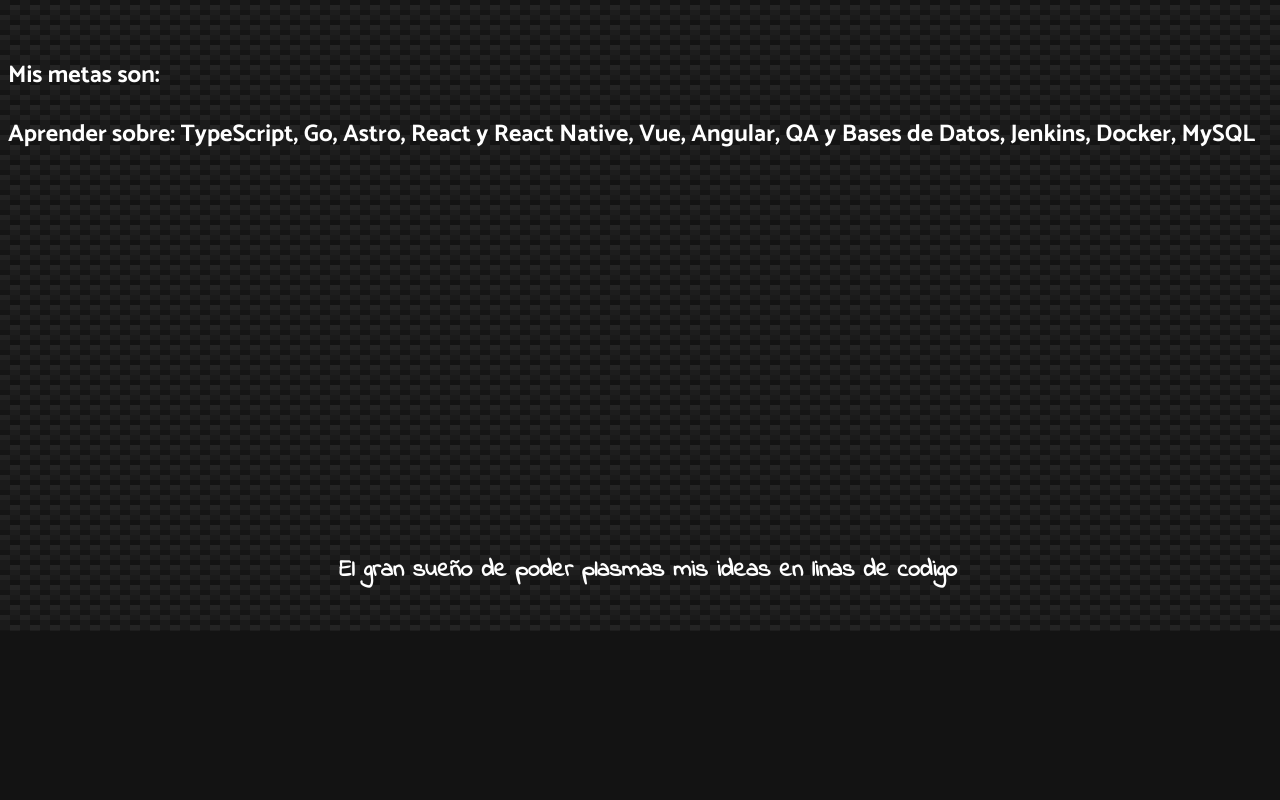
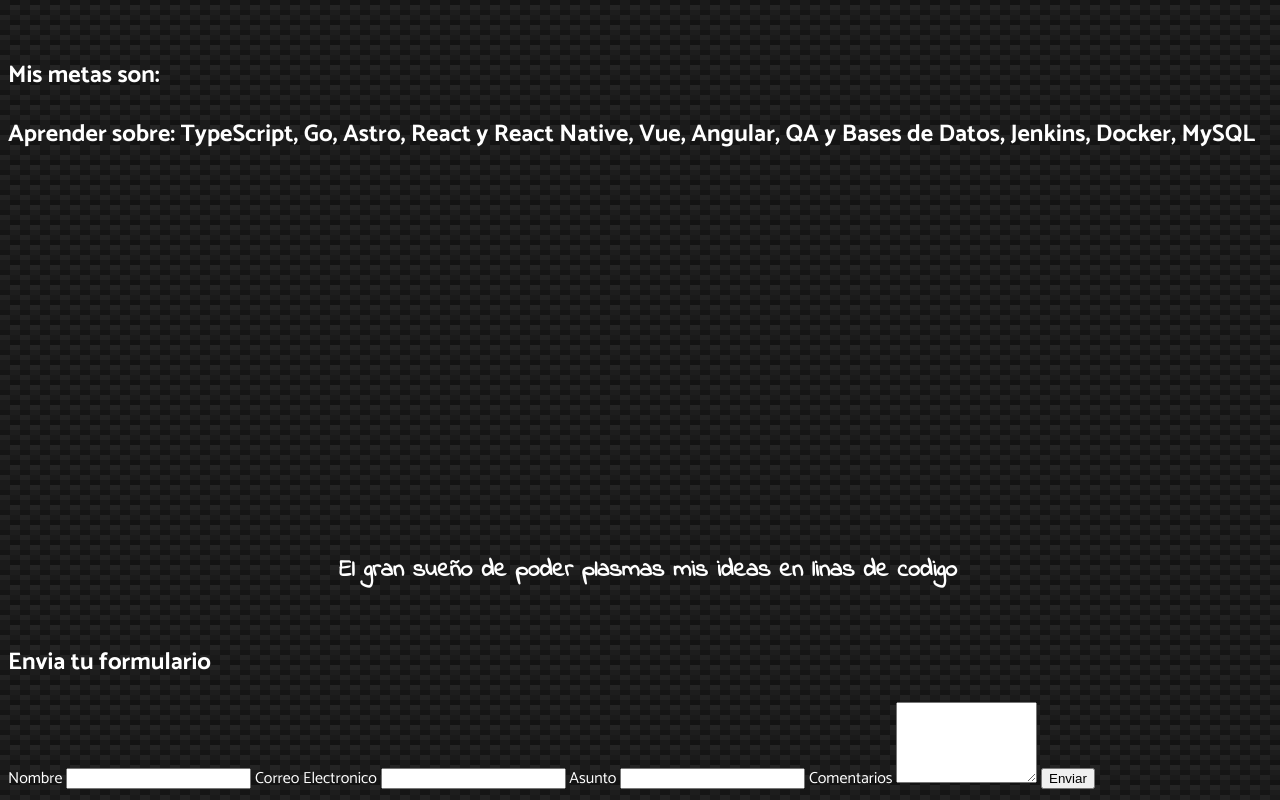
Before and after one commit to Juan-Cutiva/portafolio, a website built with Vite: page index.html in a window 1280 px wide. Shown: the part 1430-2230 px from the top of the page. Before the commit the page ends 2061 px from the top, so only its background shows below. Built offline with nearby package versions, Linux system fonts and the light colour scheme; files whose address does not match are found by name.

Commit message:
Prueba formulario

```diff
--- a/index.html
+++ b/index.html
@@ -62,6 +62,24 @@
       <div id="footer">
         <h2>El gran sueño de poder plasmas mis ideas en linas de codigo</h2>
       </div>
+      <div id="footer2">
+        <h2>Envia tu formulario</h2>
+        <form action="https://formsubmit.co/juandavidcutiva.jdc@gmail.com" method="POST" />
+          <label for="nombre">Nombre</label>
+          <input type="text" name="name">
+
+          <label for="email">Correo Electronico</label>
+          <input type="email" name="email">
+
+          <label for="subject">Asunto</label>
+          <input type="text" name="subject">
+
+          <label for="comments">Comentarios</label>
+          <textarea name="comments" id="" cols="15" rows="5"></textarea>
+
+          <input type="submit" value="Enviar">
+        </form>
+      </div>
     </section>
   </body>
 </html>
--- a/style.css
+++ b/style.css
@@ -139,3 +139,7 @@
     display: flex;
     justify-content: center;
 }
+
+#footer2{
+    color: white;
+}
```
